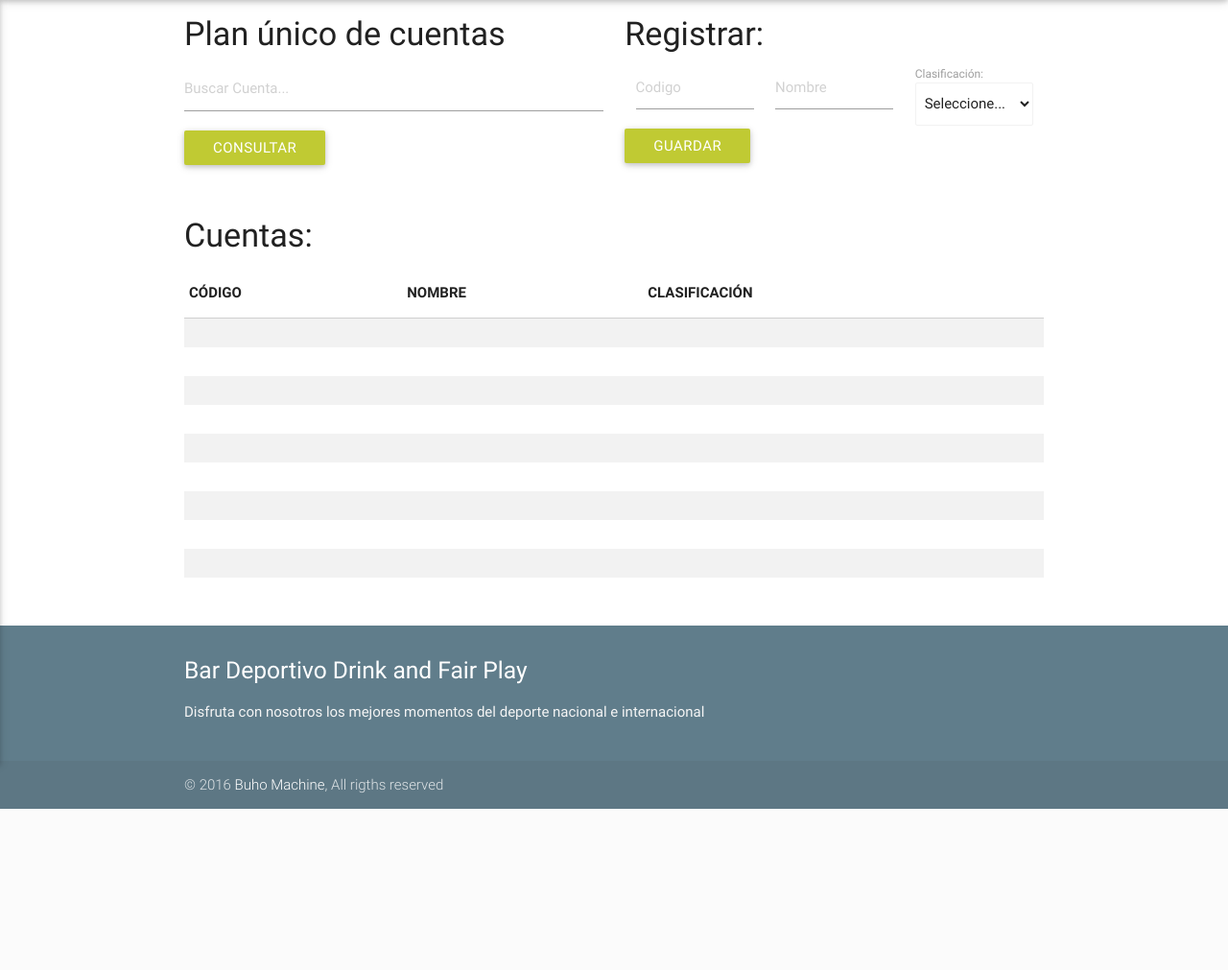
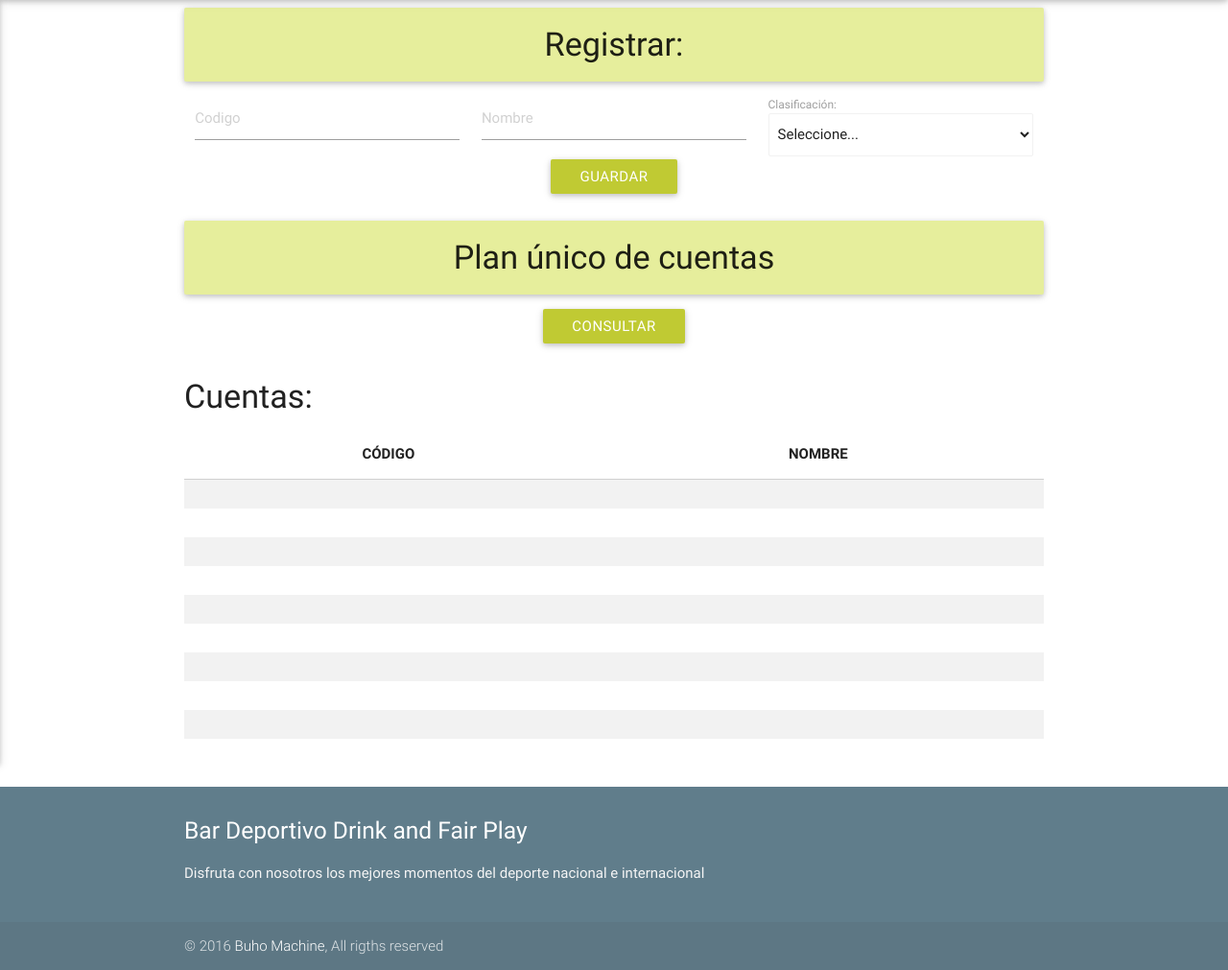
Before and after one commit to Jhonbeltran/dfp, a PHP site: page /drinkandfairplay/puc in a window 1280 px wide. Shown: the part 64-1075 px from the top of the page at 96% size. Before the commit the page ends 907 px from the top, so only its background shows below. Run offline with PHP 8.4, Linux system fonts and the light colour scheme; data that the repository does not hold is empty; some libraries are stand-ins or nearby versions.

Commit message:
Termino cambio de estilo, listo para revisiones

```diff
--- a/views/puc/consultar.phtml
+++ b/views/puc/consultar.phtml
@@ -10,7 +10,7 @@
 <div class="container">
     <div class="row">
         <div class="col s12">
-            <h4 class="card-panel lime lighten-5 center">Consultar </h4>
+            <h4 class="center">Consultar </h4>
 
             <form name="form1" method="post" action="">
                 <input type="hidden" value="1" name="consultar" />
@@ -26,7 +26,7 @@
     </div>
             <?php if (count($this->consultar)!=0): ?>
 
-            <h4 class="card-panel lime lighten-5 center">Cuentas </h4>
+            <h4 class="center">Cuentas </h4>
 
             <table class="striped centered">
                 <thead>
@@ -35,7 +35,7 @@
 
                 </thead>
 
-                <?php for($i = 0; $i < 10; $i++): ?>
+                <?php for($i = 0; $i < count($this->consultar); $i++): ?>
 
                 <tr>
                     <td><?php echo $this->consultar[$i]['codigo']; ?></td>
--- a/views/puc/index.phtml
+++ b/views/puc/index.phtml
@@ -1,22 +1,10 @@
 
 <div class="container">
     <div class="row">
-        <div class="col s12 l6">
-            <h4>Plan único de cuentas</h4>
 
-            <form name="form1" method="post" action="">
-                <input type="hidden" value="1" name="consultar"/>
 
-                <p>
-                    <input type="text" name="valor" value="<?php if(isset($this->datos)) echo $this->datos['codigo']; ?>" placeholder="Buscar Cuenta..."/>
-                    <input type="submit" value="Consultar" class="btn lime darken-1" />
-                </p>
-
-            </form>
-        </div>
-
-        <div class="col s12 l6">
-            <h4>Registrar: </h4>
+        <div class="col s12">
+            <h4 class="card-panel lime lighten-3 center">Registrar: </h4>
             <form name="form1" method="post" action="">
                 <input type="hidden" value="1" name="guardar" />
 
@@ -39,21 +27,31 @@
                     </select>
                 </div>
                 <div class="row">
-                    <div class="col s12">
+                    <div class="col s12 center">
                         <input type="submit" value="Guardar" class="btn lime darken-1" />
                     </div>
                 </div>
+            </form>
+        </div>
+        <div class="col s12 center">
+            <h4 class="card-panel lime lighten-3 center">Plan único de cuentas</h4>
+
+            <form name="form1" method="post" action="">
+                <input type="hidden" value="1" name="consultar"/>
+
+                    <input type="submit" value="Consultar" class="btn lime darken-1" />
+
             </form>
         </div>
     </div>
     <div class="row">
         <div class="col s12">
             <h4>Cuentas: </h4>
-            <table class="striped">
+            <table class="striped centered">
                 <thead>
                     <th>C&Oacute;DIGO</th>
                     <th>NOMBRE</th>
-                    <th>CLASIFICACI&Oacute;N</th>
+                    <!-- <th>CLASIFICACI&Oacute;N</th> -->
                 </thead>
 
             <?php for($i = 0; $i < 10; $i++): ?>
@@ -61,7 +59,7 @@
             <tr>
                 <td><?php echo $this->pucs[$i]['codigo']; ?></td>
                 <td><?php echo $this->pucs[$i]['nombre']; ?></td>
-                <td><?php echo $this->pucs[$i]['clasificacion']; ?></td>
+                <!-- <td><?php echo $this->pucs[$i]['clasificacion']; ?></td> -->
             </tr>
 
             <?php endfor;?>
```
